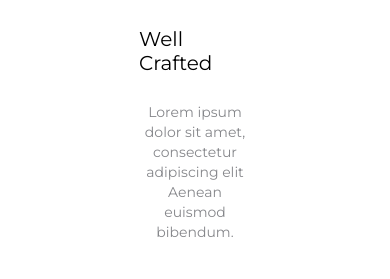
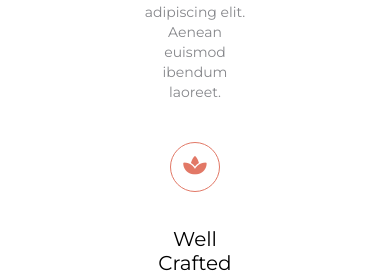
Before and after one commit to dirmegle/Cheshire-county-landing-page, a website: page index.html in a window 390 px wide. Shown: the part 3852-4131 px from the top of the page. Drawn offline with nearby package versions, Linux system fonts and the light colour scheme.

Commit message:
final final

```diff
--- a/scss/media.scss
+++ b/scss/media.scss
@@ -570,7 +570,7 @@
 @media (max-width: 768px) {
     #features {
 
-        height: 1000px;
+        height: 1400px;
 
         .features-content {
 
@@ -581,6 +581,10 @@
                 .benefits-container {
 
                     max-width: 200px;
+
+                    h3 {
+                        text-align: center;
+                    }
                 }
             }
         }
@@ -609,7 +613,7 @@
 @media (max-width: 768px) {
     #prices {
 
-        height: 1850px;
+        height: 2000px;
 
         .prices-content {
 
```
Also changed, not shown: app/css/style.css.
